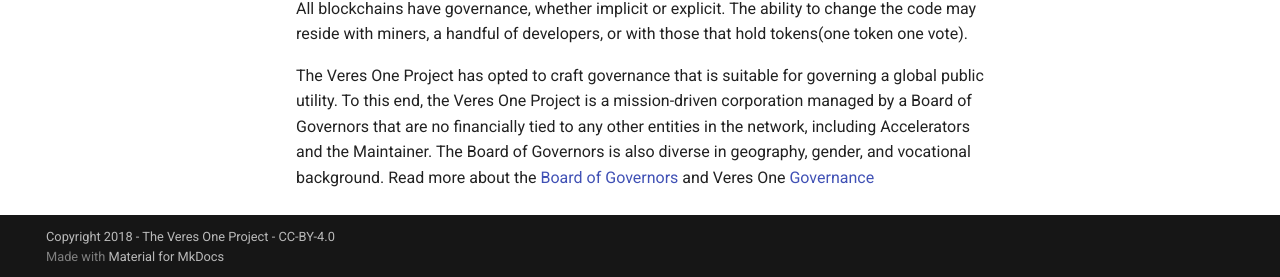
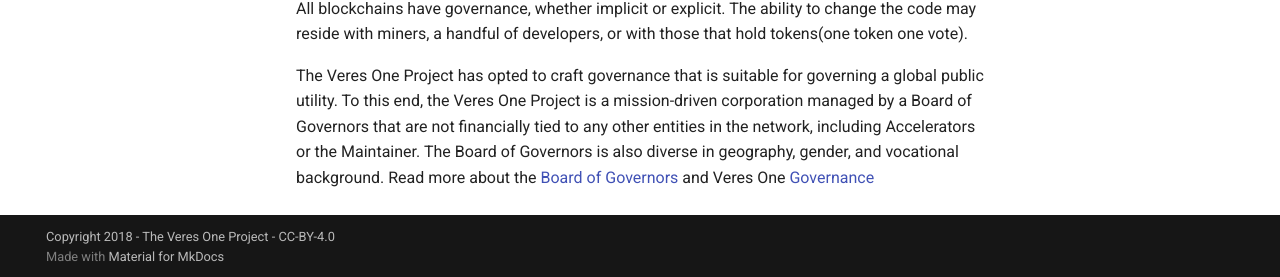
Before and after one commit to veres-one/docs.veres.one, an MkDocs documentation site: the page built from docs/why.md, in a window 1280 px wide and 900 px high, scrolled down 1635 px. Shown: the part 620-897 px from the top of the window. Built offline with MkDocs 1.6.1 and Material for MkDocs 9.7.7, drawn with Linux system fonts in a browser that asks for light colours; old or Windows-style settings are respelled for this version of MkDocs.

Commit message:
Why, copy edit.

```diff
--- a/docs/why.md
+++ b/docs/why.md
@@ -54,4 +54,4 @@ The lack of a cryptocurrency, eliminates currency speculation and ensures predic
 
 All blockchains have governance, whether implicit or explicit. The ability to change the code may reside with miners, a handful of developers, or with those that hold tokens(one token one vote).
 
-The Veres One Project has opted to craft governance that is suitable for governing a global public utility. To this end, the Veres One Project is a mission-driven corporation managed by a Board of Governors that are no financially tied to any other entities in the network, including Accelerators and the Maintainer. The Board of Governors is also diverse in geography, gender, and vocational background. Read more about the [Board of Governors](https://docs.veres.one/network/governors/) and Veres One [Governance](https://docs.veres.one/network/governance/)
+The Veres One Project has opted to craft governance that is suitable for governing a global public utility. To this end, the Veres One Project is a mission-driven corporation managed by a Board of Governors that are not financially tied to any other entities in the network, including Accelerators or the Maintainer. The Board of Governors is also diverse in geography, gender, and vocational background. Read more about the [Board of Governors](https://docs.veres.one/network/governors/) and Veres One [Governance](https://docs.veres.one/network/governance/)
```
